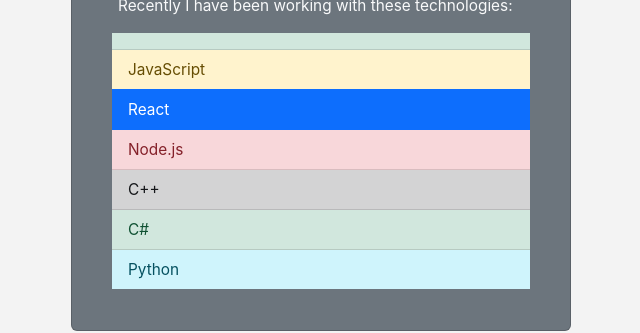
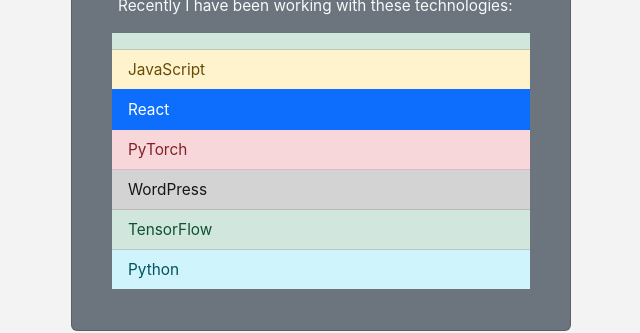
Before and after one commit to rpointjour/digital_business_card, a React (Create React App) app: page / in a window 1280 px wide. Shown: the part 1680-2013 px from the top of the page, without its empty margins (319-959 px from the left). Built offline with nearby package versions, Linux system fonts and the light colour scheme.

Commit message:
updated comps

```diff
--- a/src/Components/AboutMe.js
+++ b/src/Components/AboutMe.js
@@ -46,9 +46,9 @@
                     <li className='list-group-item list-group-item-success'></li>
                     <li className='list-group-item list-group-item-action list-group-item-warning'>JavaScript</li>
                     <li className='list-group-item active'>React</li>
-                    <li className='list-group-item list-group-item-action list-group-item-danger'>Node.js</li>
-                    <li className='list-group-item list-group-item-action list-group-item-dark'>C++</li>
-                    <li className='list-group-item list-group-item-action list-group-item-success'>C#</li>
+                    <li className='list-group-item list-group-item-action list-group-item-danger'>PyTorch</li>
+                    <li className='list-group-item list-group-item-action list-group-item-dark'>WordPress</li>
+                    <li className='list-group-item list-group-item-action list-group-item-success'>TensorFlow</li>
                     <li className='list-group-item list-group-item-action list-group-item-info'>Python</li>
                     </ul>
                     </article>
--- a/src/Components/Projects.js
+++ b/src/Components/Projects.js
@@ -15,7 +15,7 @@
                 <br />
                 <section className="featured text-light"><hr />
                 <h3>Turtlebot3 Waffle Pi</h3><br />
-                <button type="button"><a href="Resume/RJP%20Portfolio%20-%20CE_DBC.pdf" target="blank" rel="noreferrer">Description</a></button>
+                <button type="button"><a href="Resume/RJP Portfolio-CE.pdf" target="blank" rel="noreferrer">Description</a></button>
                 <br /><br />
                 </section><br />
                 <div className="stock text-light"><hr />
```
